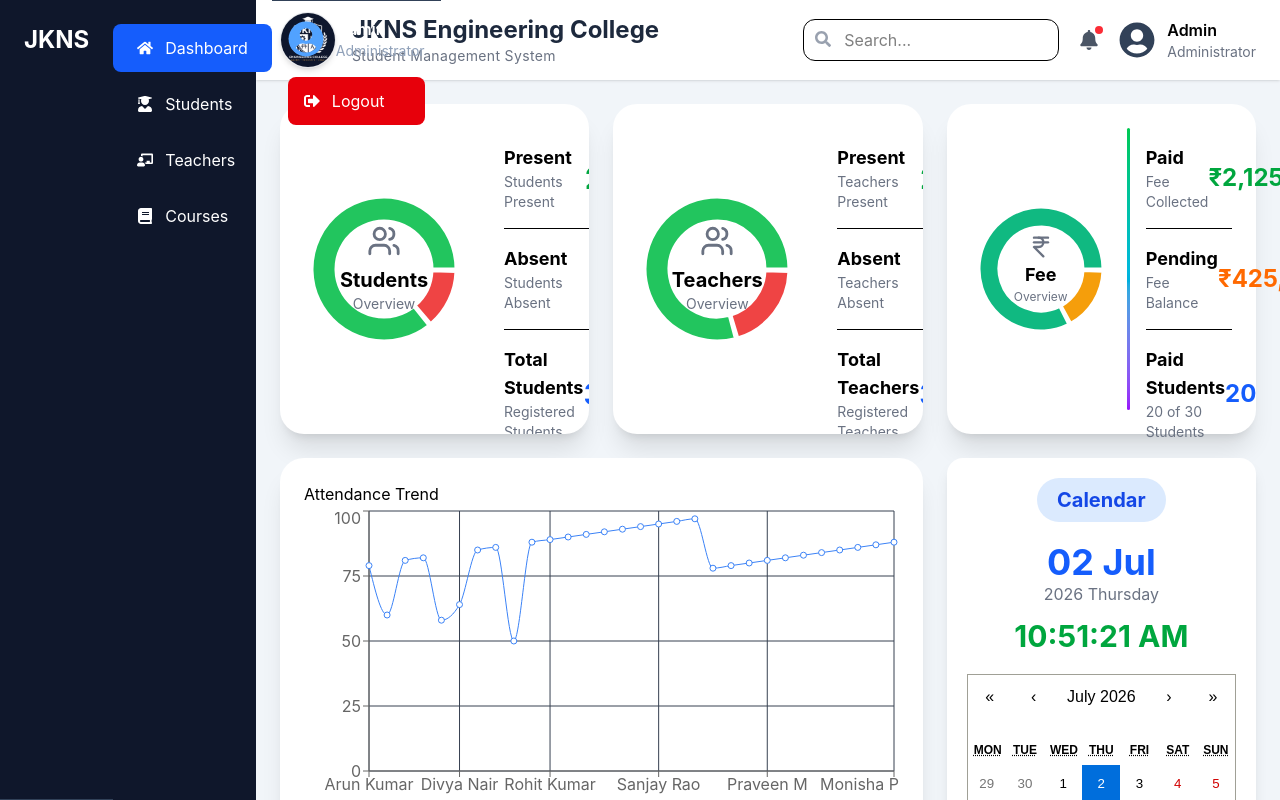
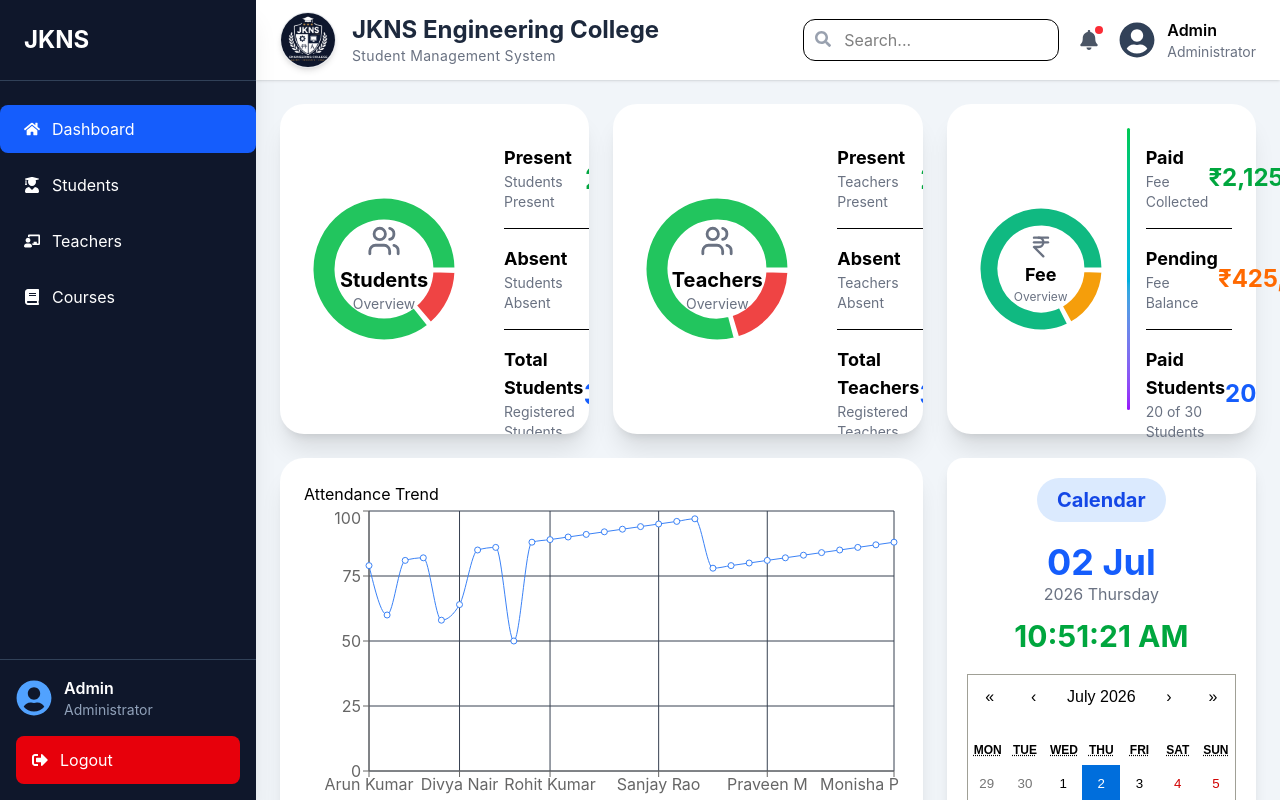
Before and after one commit to joshiyajaya-bit/System-Management, a React (Vite) app: page / in a window 1280 px wide. Shown: the top 800 px of the page. Built offline with nearby package versions, Linux system fonts and the light colour scheme.

Commit message:
sidebar tail aside

```diff
--- a/src/components/sidebar.jsx
+++ b/src/components/sidebar.jsx
@@ -10,7 +10,7 @@ import { NavLink } from "react-router-dom";
 
 function Sidebar() {
   return (
-    <aside className="w-64 h-screen bg-slate-900 text-white fixed left-0 top-0 flex flex -col">
+    <aside className="fixed left-0 top-0 w-64 h-screen bg-slate-900 text-white flex flex-col shadow-xl z-50">
       {/* Logo */}
       <div className="p-6 text-2xl font-bold border-b border-slate-700">
         JKNS
```
